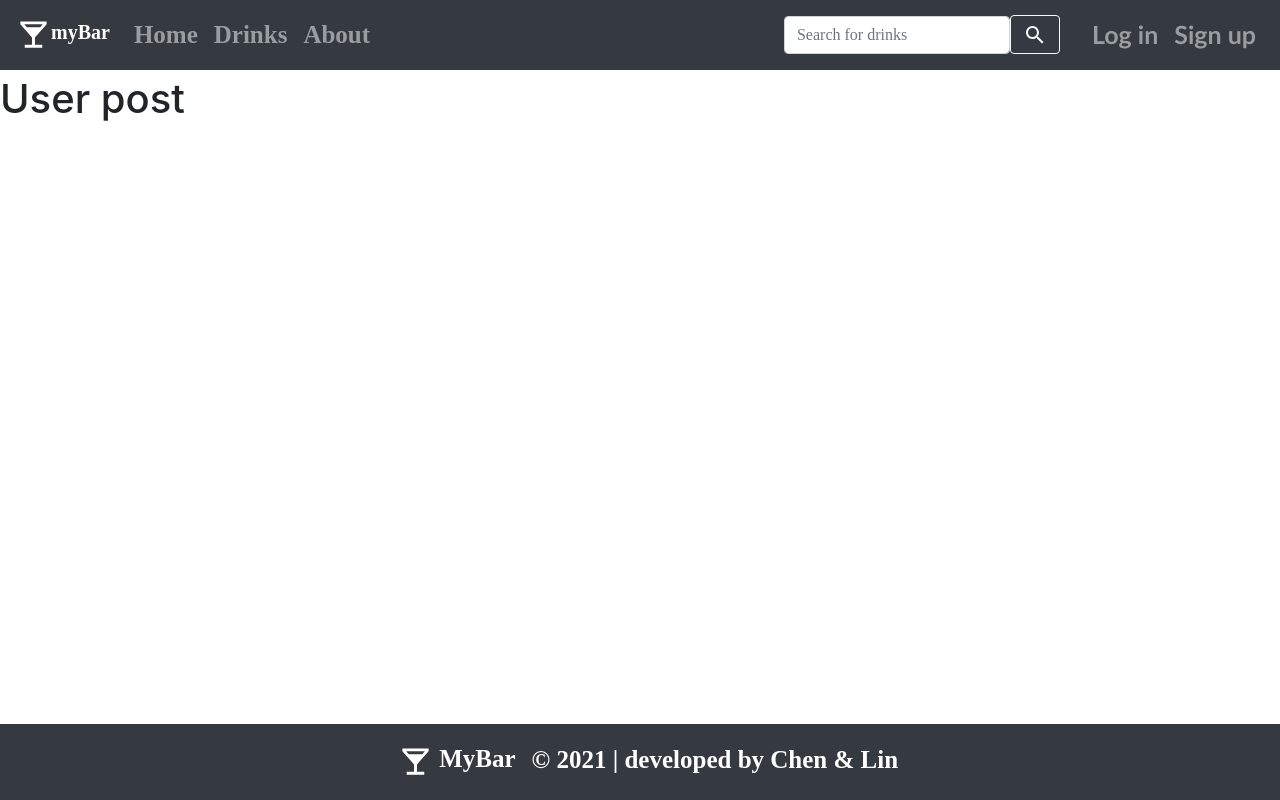
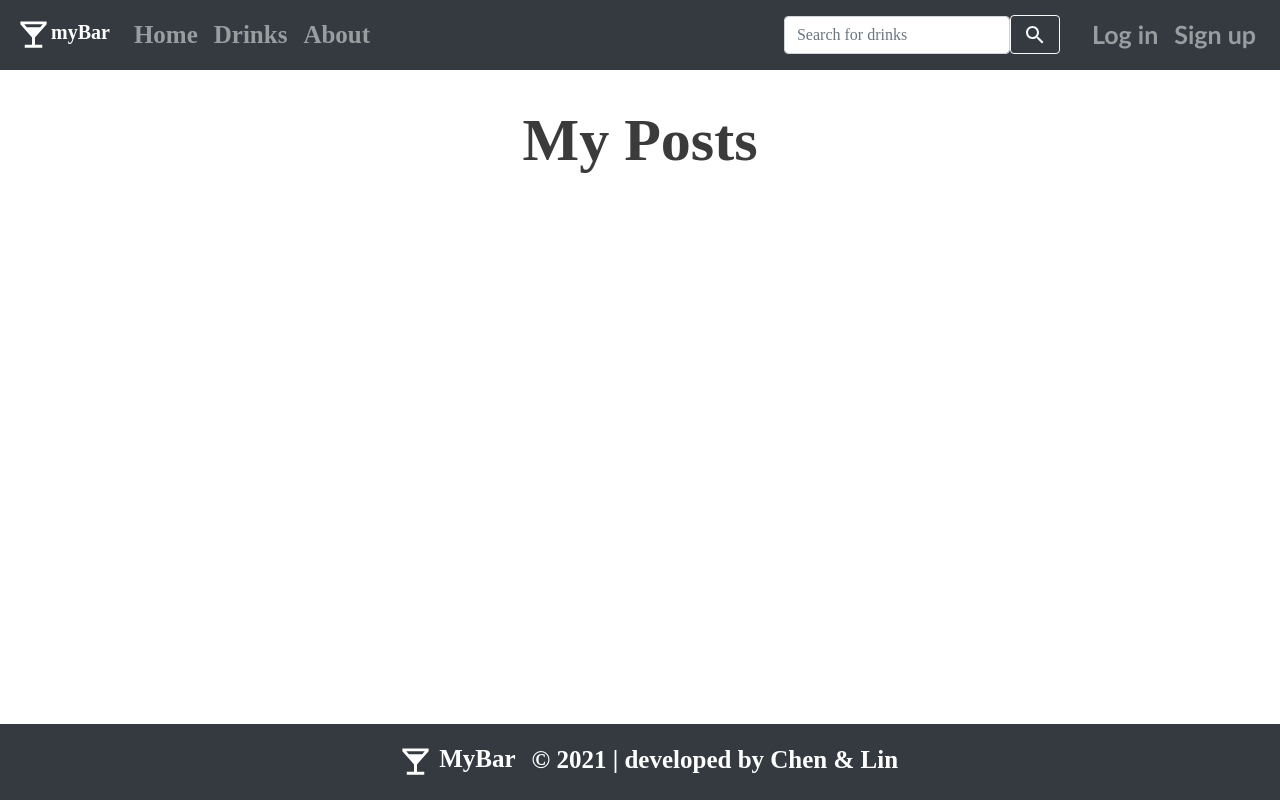
Before and after one commit to linchen1010/myBar, a React (Create React App) app in the folder client/: page /user/1/post in a window 1280 px wide. Built offline with nearby package versions, Linux system fonts and the light colour scheme; no server answers.

Commit message:
edit userPost component

```diff
--- a/client/src/components/Users/UserPost.js
+++ b/client/src/components/Users/UserPost.js
@@ -1,10 +1,26 @@
 import React, { useContext } from 'react';
 import { UserContext } from '../../contexts/UserContext';
+import { Container, Row, Col, Button } from 'react-bootstrap';
 
 export default function UserPost() {
+  const { user } = useContext(UserContext);
   return (
     <div>
-      <h1>User post</h1>
+      <Container>
+        <Row className="justify-content-center">
+          <div className="userProfileTitle">My Posts</div>
+        </Row>
+
+        <Row className="justify-content-center">
+          {user ? (
+            <a href={`/user/${user._id}/post/new`}>
+              <Button bsPrefix="btn-random">add new post</Button>
+            </a>
+          ) : (
+            <div></div>
+          )}
+        </Row>
+      </Container>
     </div>
   );
 }
```
